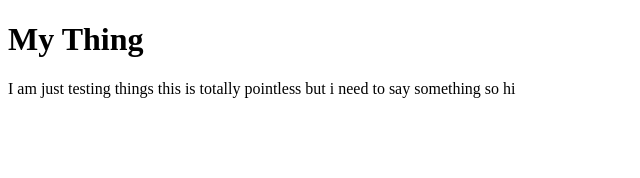
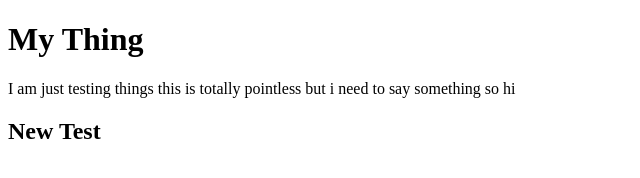
Before and after one commit to ajholligan/gitIntro, a plain HTML site: page index.html in a window 1280 px wide. Shown: the whole page, without its empty margins (0-640 px from the left). Drawn offline with Linux system fonts and the light colour scheme.

Commit message:
Added a new heading

```diff
--- a/index.html
+++ b/index.html
@@ -9,5 +9,7 @@
 
     <p> I am just testing things this is totally pointless but i need to say something so hi</P>
 
+      <h2> New Test</h2>
+
   </body>
 </html>
```
